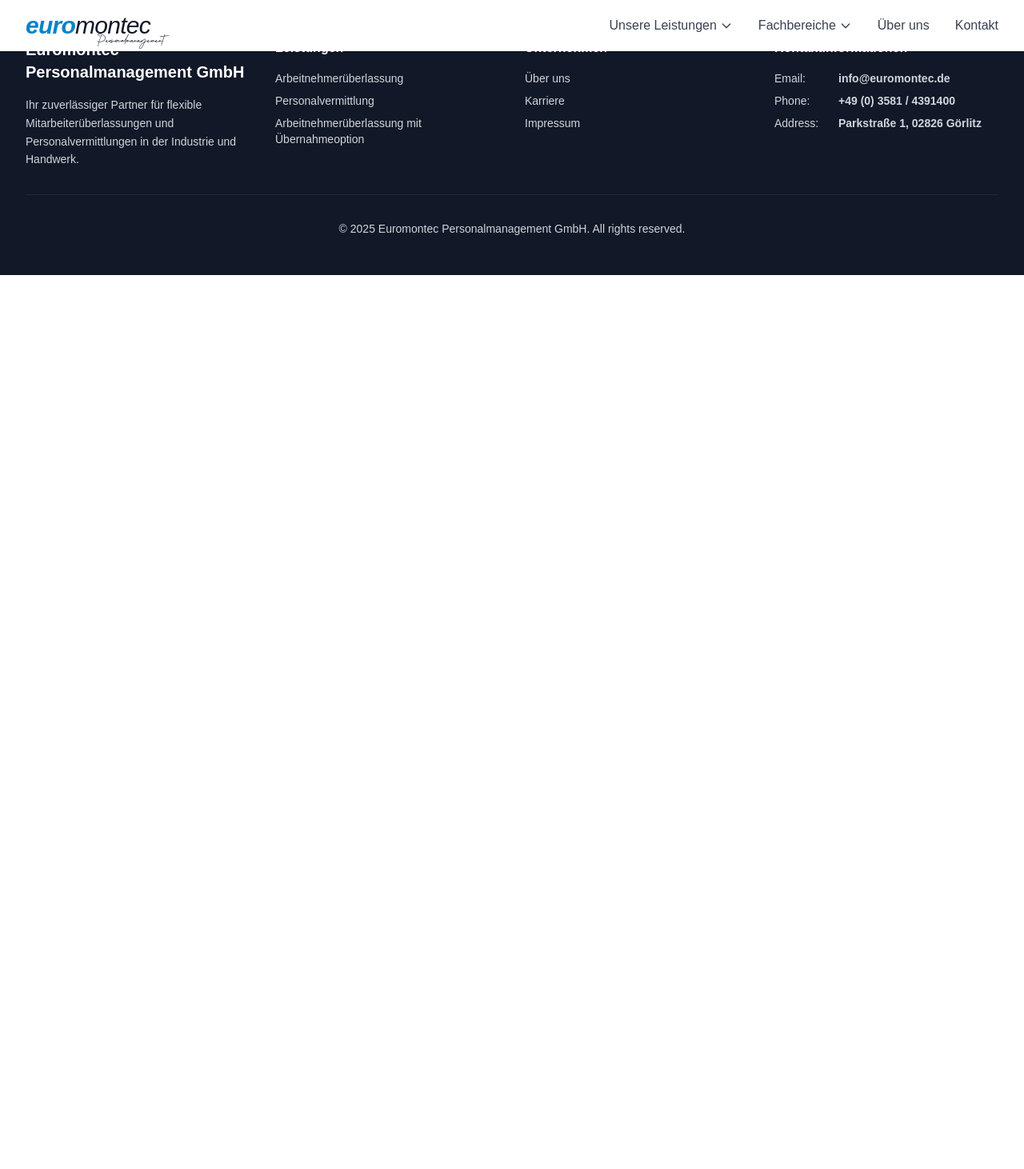
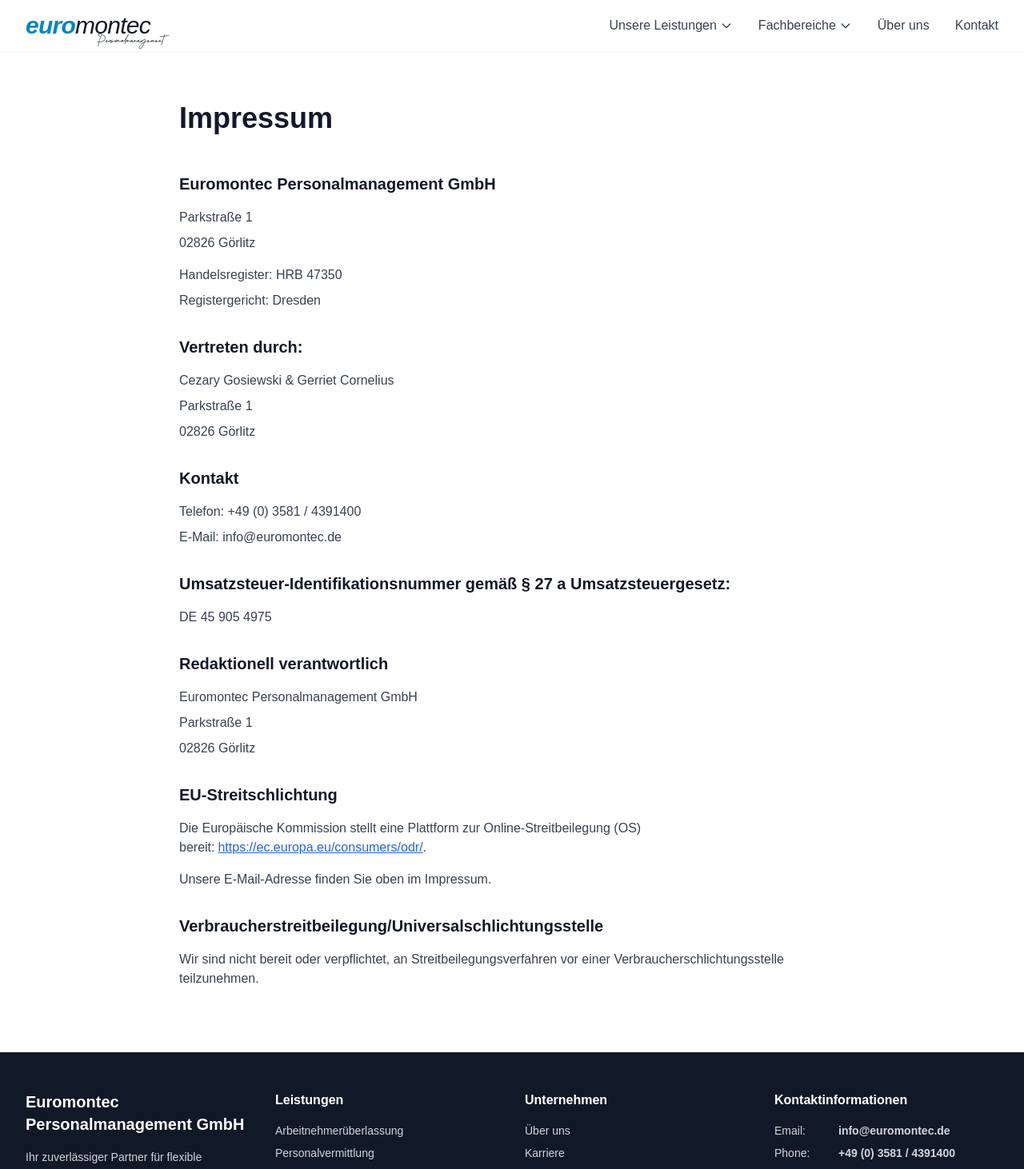
Before and after one commit to Stantheman227/euromontec_website, a React (Vite) app: page /impressum in a window 1280 px wide. Shown: the top 1462 px of the page at 80% size. Before the commit the page ends 800 px from the top, so only its background shows below. Built offline with nearby package versions, Linux system fonts and the light colour scheme; a web font is replaced by a local one.

Commit message:
Add Impressum page and update routing in App component; modify Footer for navigation. Updated titles in MaschinenbauIndustriemechanik and ProduktionFertigung for consistency.

```diff
--- a/src/App.jsx
+++ b/src/App.jsx
@@ -9,6 +9,7 @@
 import Personalvermittlung from './pages/leistungen/Personalvermittlung'
 import Uebernahmeoption from './pages/leistungen/Uebernahmeoption'
 import About from './pages/About'
+import Impressum from './pages/Impressum'
 import SchweisstechnikMetallbau from './pages/fachbereiche/SchweisstechnikMetallbau'
 import MaschinenbauIndustriemechanik from './pages/fachbereiche/MaschinenbauIndustriemechanik'
 import Elektrotechnik from './pages/fachbereiche/Elektrotechnik'
@@ -26,6 +27,7 @@
         <Route path="/personalvermittlung" element={<Personalvermittlung />} />
         <Route path="/uebernahmeoption" element={<Uebernahmeoption />} />
         <Route path="/ueber-uns" element={<About />} />
+        <Route path="/impressum" element={<Impressum />} />
         <Route path="/fachbereiche/schweisstechnik-metallbau" element={<SchweisstechnikMetallbau />} />
         <Route path="/fachbereiche/maschinenbau-industriemechanik" element={<MaschinenbauIndustriemechanik />} />
         <Route path="/fachbereiche/elektrotechnik" element={<Elektrotechnik />} />
--- a/src/components/layout/Footer.jsx
+++ b/src/components/layout/Footer.jsx
@@ -1,4 +1,5 @@
 import React from 'react'
+import { Link } from 'react-router-dom'
 
 const Footer = () => {
   return (
@@ -26,7 +27,7 @@
             <ul className="space-y-2 text-sm">
               <li><a href="#" className="hover:text-white transition">Über uns</a></li>
               <li><a href="#" className="hover:text-white transition">Karriere</a></li>
-              <li><a href="#" className="hover:text-white transition">Impressum</a></li>
+              <li><Link to="/impressum" className="hover:text-white transition">Impressum</Link></li>
             </ul>
           </div>
 
--- a/src/pages/About.jsx
+++ b/src/pages/About.jsx
@@ -10,7 +10,7 @@
             Über uns
           </h1>
           <p className="text-lg text-gray-600 max-w-2xl mx-auto">
-            Lernen Sie Euromontec kennen. Ihr Partner für Personalvermittlung und Arbeitnehmerüberlassung in der Industrie und Handwerk.
+            Lernen Sie Euromontec kennen. Ihr Partner für Jobs & Arbeitnehmerüberlassung in der Industrie und Handwerk.
           </p>
         </div>
 
--- /dev/null
+++ b/src/pages/Impressum.jsx
@@ -0,0 +1,82 @@
+import React from 'react'
+
+const Impressum = () => {
+  return (
+    <div className="pt-16 min-h-screen bg-white">
+      <div className="max-w-4xl mx-auto px-4 sm:px-6 lg:px-8 py-12 md:py-16">
+        {/* Header Section */}
+        <div className="mb-12">
+          <h1 className="text-2xl md:text-3xl lg:text-4xl font-bold text-gray-900 mb-4">
+            Impressum
+          </h1>
+        </div>
+
+        {/* Content Section */}
+        <div className="prose prose-lg max-w-none text-gray-700 space-y-8">
+          <section>
+            <h2 className="text-xl font-semibold text-gray-900 mb-4">Euromontec Personalmanagement GmbH</h2>
+            <p className="mb-2">Parkstraße 1</p>
+            <p className="mb-4">02826 Görlitz</p>
+
+            <p className="mb-2">Handelsregister: HRB 47350</p>
+            <p className="mb-4">Registergericht: Dresden</p>
+          </section>
+
+          <section>
+            <h2 className="text-xl font-semibold text-gray-900 mb-4">Vertreten durch:</h2>
+            <p className="mb-2">Cezary Gosiewski & Gerriet Cornelius</p>
+            <p className="mb-2">Parkstraße 1</p>
+            <p className="mb-4">02826 Görlitz</p>
+          </section>
+
+          <section>
+            <h2 className="text-xl font-semibold text-gray-900 mb-4">Kontakt</h2>
+            <p className="mb-2">Telefon: +49 (0) 3581 / 4391400</p>
+            <p className="mb-4">E-Mail: info@euromontec.de</p>
+          </section>
+
+          <section>
+            <h2 className="text-xl font-semibold text-gray-900 mb-4">
+              Umsatzsteuer-Identifikationsnummer gemäß § 27 a Umsatzsteuergesetz:
+            </h2>
+            <p className="mb-4">DE 45 905 4975</p>
+          </section>
+
+          <section>
+            <h2 className="text-xl font-semibold text-gray-900 mb-4">Redaktionell verantwortlich</h2>
+            <p className="mb-2">Euromontec Personalmanagement GmbH</p>
+            <p className="mb-2">Parkstraße 1</p>
+            <p className="mb-4">02826 Görlitz</p>
+          </section>
+
+          <section>
+            <h2 className="text-xl font-semibold text-gray-900 mb-4">EU-Streitschlichtung</h2>
+            <p className="mb-4">
+              Die Europäische Kommission stellt eine Plattform zur Online-Streitbeilegung (OS) bereit:
+              <a
+                href="https://ec.europa.eu/consumers/odr/"
+                target="_blank"
+                rel="noopener noreferrer"
+                className="text-blue-600 hover:text-blue-800 underline ml-1"
+              >
+                https://ec.europa.eu/consumers/odr/
+              </a>
+              .
+            </p>
+            <p className="mb-4">Unsere E-Mail-Adresse finden Sie oben im Impressum.</p>
+          </section>
+
+          <section>
+            <h2 className="text-xl font-semibold text-gray-900 mb-4">Verbraucherstreitbeilegung/Universalschlichtungsstelle</h2>
+            <p className="mb-4">
+              Wir sind nicht bereit oder verpflichtet, an Streitbeilegungsverfahren vor einer
+              Verbraucherschlichtungsstelle teilzunehmen.
+            </p>
+          </section>
+        </div>
+      </div>
+    </div>
+  )
+}
+
+export default Impressum
--- a/src/pages/fachbereiche/MaschinenbauIndustriemechanik.jsx
+++ b/src/pages/fachbereiche/MaschinenbauIndustriemechanik.jsx
@@ -20,7 +20,7 @@
         {/* Content */}
         <div className="relative z-10 text-center px-4 sm:px-6 lg:px-8 max-w-5xl mx-auto">
           <h1 className="text-3xl md:text-4xl lg:text-5xl font-bold text-white mb-4">
-            Maschinenbau / Industriemechanik
+            Maschinenbau & Industriemechanik
           </h1>
         </div>
       </section>
--- a/src/pages/fachbereiche/ProduktionFertigung.jsx
+++ b/src/pages/fachbereiche/ProduktionFertigung.jsx
@@ -20,7 +20,7 @@
         {/* Content */}
         <div className="relative z-10 text-center px-4 sm:px-6 lg:px-8 max-w-5xl mx-auto">
           <h1 className="text-3xl md:text-4xl lg:text-5xl font-bold text-white mb-4">
-            Produktion / Fertigung
+            Produktion & Fertigung
           </h1>
         </div>
       </section>
```
